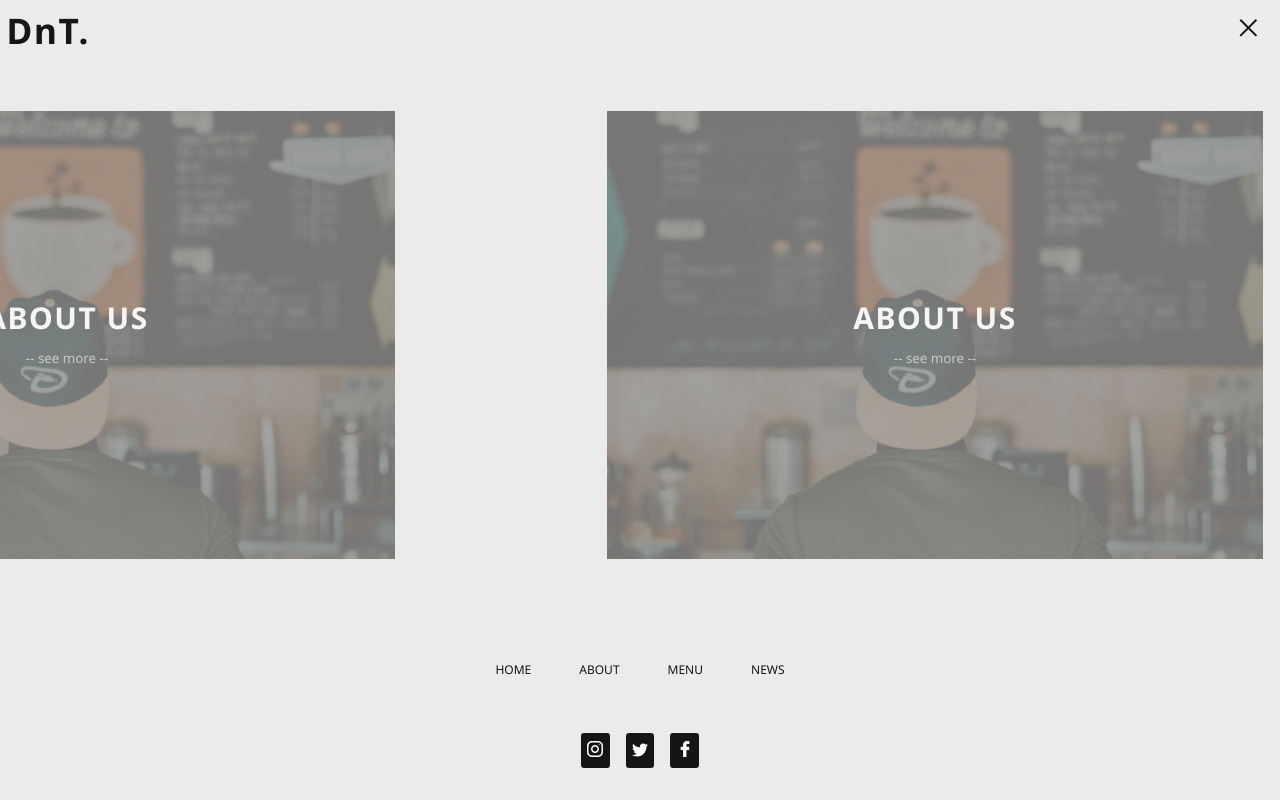
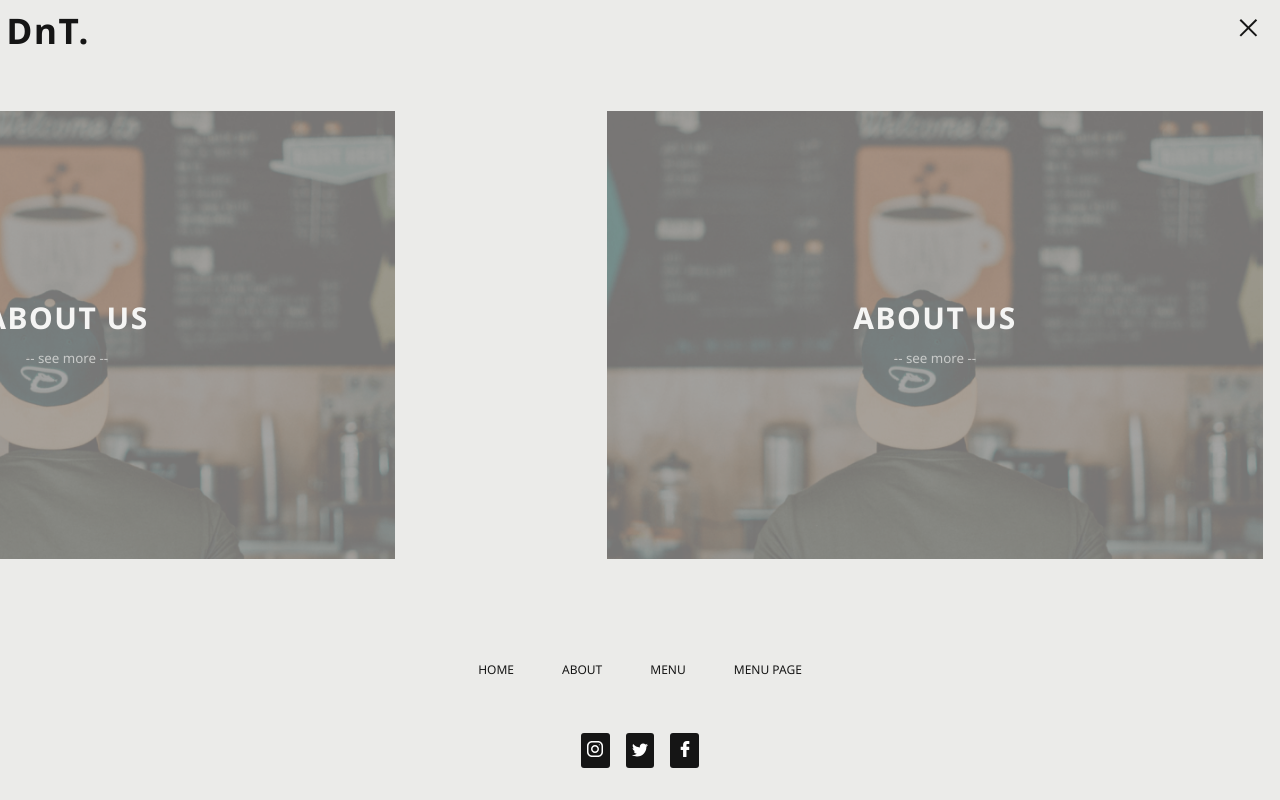
Before and after one commit to elvis-ndubuisi/downtown-restaurant, a website built with Vite: page index.html in a window 1280 px wide. Both pictures are taken after a click on the button 1248 px from the left and 30 px from the top of the page. Shown: the top 800 px of the page. Built offline with nearby package versions, Linux system fonts and the light colour scheme.

Commit message:
Renamed page link

```diff
--- a/index.html
+++ b/index.html
@@ -888,7 +888,7 @@
           <a href="/">home</a>
           <a href="/about.html">about</a>
           <a href="/menu.html">menu</a>
-          <a href="/news.html">news</a>
+          <a href="/menupage.html">menu page</a>
         </nav>
         <div class="nav-socials">
           <a href="">
```
Also changed, not shown: about.html (+1 -1 lines), menu.html (+1 -1 lines).
